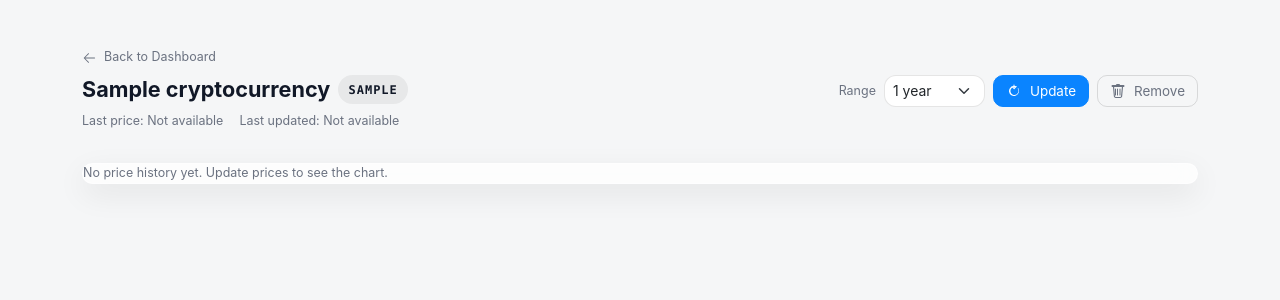
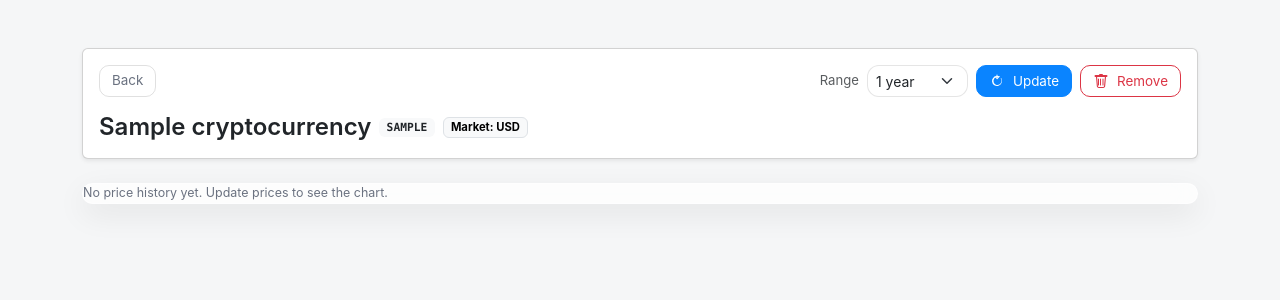
Before and after one commit to nytio/cripto_traker, a Flask app: page /cryptos/1 in a window 1280 px wide. Shown: the part 52-352 px from the top of the page. Run offline with Flask 3, Linux system fonts and the light colour scheme; the visitor is signed in with stand-in values (Sample User, id 1); tables that the repository leaves empty hold one stand-in row (values such as "Sample post"); parts of the project's set-up code (start-up, migrations or seed data) failed here and were passed over; some libraries are stand-ins or nearby versions.

Commit message:
Detalle de cripto con hero y tarjetas de métricas

```diff
--- a/web/app/templates/crypto_detail.html
+++ b/web/app/templates/crypto_detail.html
@@ -18,38 +18,24 @@
   {% endif %}
   {% set price_prefix = '$' if currency == 'USD' else '' %}
 
-  <div class="ct-page-header mb-4">
-    <a class="d-inline-flex align-items-center gap-2 text-decoration-none ct-meta mb-2" href="{{ url_for('dashboard.index') }}">
-      <svg xmlns="http://www.w3.org/2000/svg" width="14" height="14" fill="currentColor" aria-hidden="true" viewBox="0 0 16 16">
-        <path d="M15 8a.5.5 0 0 1-.5.5H3.707l4.147 4.146a.5.5 0 0 1-.708.708l-5-5a.5.5 0 0 1 0-.708l5-5a.5.5 0 1 1 .708.708L3.707 7.5H14.5A.5.5 0 0 1 15 8z"/>
-      </svg>
-      Back to Dashboard
-    </a>
+  <section class="card shadow-sm mb-4">
+    <div class="card-body">
       <div class="d-flex flex-wrap align-items-start justify-content-between gap-3">
         <div>
+          <a class="btn btn-sm btn-outline-secondary mb-3" href="{{ url_for('dashboard.index') }}">
+            Back
+          </a>
           <div class="d-flex flex-wrap align-items-center gap-2">
-          <h1 class="ct-page-title mb-0">{{ crypto.name or crypto.coingecko_id }}</h1>
+            <h1 class="h4 fw-semibold mb-0">{{ crypto.name or crypto.coingecko_id }}</h1>
             {% if crypto.symbol %}
-            <span class="ct-symbol ct-mono">{{ crypto.symbol|upper }}</span>
+              <span class="badge bg-light text-dark text-uppercase ct-mono">{{ crypto.symbol|upper }}</span>
             {% endif %}
-        </div>
-        <div class="d-flex flex-wrap gap-3 mt-2 ct-meta">
-          <div>
-            Last price:
-            {% if ns.last_price is not none %}
-              <span class="ct-price" title="{{ price_prefix }}{{ "{:,.4f}".format(ns.last_price) }}">{{ price_prefix }}{{ "{:,.2f}".format(ns.last_price) }}</span>
-            {% else %}
-              Not available
-            {% endif %}
-          </div>
-          <div>
-            Last updated: {{ ns.last_date if ns.last_date else 'Not available' }}
-          </div>
+            <span class="badge text-bg-light border">Market: {{ currency }}</span>
           </div>
         </div>
         <div class="d-flex flex-wrap align-items-center gap-2">
           <form method="get" class="d-flex align-items-center gap-2" id="range-form">
-          <label for="days" class="form-label mb-0 ct-meta">Range</label>
+            <label for="days" class="form-label mb-0 text-muted small">Range</label>
             <select class="form-select form-select-sm" id="days" name="days" data-crypto-id="{{ crypto.id }}">
               <option value="0" {% if days == 0 %}selected{% endif %}>All</option>
               <option value="1825" {% if days == 1825 %}selected{% endif %}>5 years</option>
@@ -65,7 +51,7 @@
             </svg>
             <span>Update</span>
           </button>
-        <button type="button" class="btn btn-sm btn-outline-secondary ct-btn-icon" data-bs-toggle="modal" data-bs-target="#remove-modal" data-remove-action="{{ url_for('cryptos.remove_crypto', crypto_id=crypto.id) }}" data-remove-name="{{ crypto.name or crypto.coingecko_id }}" data-remove-symbol="{{ crypto.symbol|upper if crypto.symbol else '' }}" aria-label="Remove" title="Remove">
+          <button type="button" class="btn btn-sm btn-outline-danger ct-btn-icon" data-bs-toggle="modal" data-bs-target="#remove-modal" data-remove-action="{{ url_for('cryptos.remove_crypto', crypto_id=crypto.id) }}" data-remove-name="{{ crypto.name or crypto.coingecko_id }}" data-remove-symbol="{{ crypto.symbol|upper if crypto.symbol else '' }}" aria-label="Remove" title="Remove">
             <svg xmlns="http://www.w3.org/2000/svg" width="16" height="16" fill="currentColor" aria-hidden="true" viewBox="0 0 16 16">
               <path d="M5.5 5.5a.5.5 0 0 1 .5.5v6a.5.5 0 0 1-1 0v-6a.5.5 0 0 1 .5-.5zm2.5.5a.5.5 0 0 0-1 0v6a.5.5 0 0 0 1 0v-6zm2-.5a.5.5 0 0 1 .5.5v6a.5.5 0 0 1-1 0v-6a.5.5 0 0 1 .5-.5z"/>
               <path d="M14.5 3a1 1 0 0 1-1 1H13l-.854 9.604A2 2 0 0 1 10.153 15H5.847a2 2 0 0 1-1.993-1.396L3 4H2.5a1 1 0 0 1 0-2H6a1 1 0 0 1 1-1h2a1 1 0 0 1 1 1h3.5a1 1 0 0 1 1 1zM4.118 4l.805 9.047A1 1 0 0 0 5.847 14h4.306a1 1 0 0 0 .924-.953L11.882 4H4.118z"/>
@@ -75,6 +61,7 @@
         </div>
       </div>
     </div>
+  </section>
 
   <div class="modal fade" id="backfill-modal" tabindex="-1" aria-labelledby="backfill-modal-label" aria-hidden="true">
     <div class="modal-dialog">
@@ -132,46 +119,95 @@
 
 
   {% if series %}
+    {% if ns.change_value is not none %}
+      {% set change_class = 'text-success' if ns.change_value >= 0 else 'text-danger' %}
+    {% else %}
+      {% set change_class = 'text-muted' %}
+    {% endif %}
     <div class="row g-3 mb-3">
-      <div class="col-12 col-md-4">
-        <div class="ct-card ct-kpi p-3 h-100">
-          <div class="ct-meta">Latest price</div>
-          <div class="ct-kpi-value ct-price" title="{{ price_prefix }}{{ "{:,.4f}".format(ns.last_price) if ns.last_price is not none else '--' }}">
+      <div class="col-12 col-md-3">
+        <div class="card shadow-sm h-100">
+          <div class="card-body">
+            <div class="d-flex align-items-center gap-2 text-muted small">
+              <svg xmlns="http://www.w3.org/2000/svg" width="16" height="16" fill="currentColor" aria-hidden="true" viewBox="0 0 16 16">
+                <path d="M2.5 2a.5.5 0 0 0 0 1H4v9a2 2 0 0 0 2 2h5a2 2 0 0 0 2-2V3h1.5a.5.5 0 0 0 0-1h-12zm2.5 1h6v9a1 1 0 0 1-1 1H6a1 1 0 0 1-1-1V3z"/>
+                <path d="M5 0a1 1 0 0 0-1 1v1h8V1a1 1 0 0 0-1-1H5z"/>
+              </svg>
+              Latest price
+            </div>
+            <div class="fs-4 fw-semibold mt-2 ct-price" title="{{ price_prefix }}{{ "{:,.4f}".format(ns.last_price) if ns.last_price is not none else '--' }}">
               {% if ns.last_price is not none %}
                 {{ price_prefix }}{{ "{:,.2f}".format(ns.last_price) }}
               {% else %}
                 --
               {% endif %}
             </div>
-          <div class="ct-meta">{{ currency }}</div>
+            <div class="text-muted small">{{ currency }}</div>
           </div>
         </div>
-      <div class="col-12 col-md-4">
-        <div class="ct-card ct-kpi p-3 h-100">
-          <div class="ct-meta">Date</div>
-          <div class="ct-kpi-value">
-            {{ ns.last_date if ns.last_date else 'Not available' }}
       </div>
-          <div class="ct-meta">Last updated</div>
+      <div class="col-12 col-md-3">
+        <div class="card shadow-sm h-100">
+          <div class="card-body">
+            <div class="d-flex align-items-center gap-2 text-muted small">
+              <svg xmlns="http://www.w3.org/2000/svg" width="16" height="16" fill="currentColor" aria-hidden="true" viewBox="0 0 16 16">
+                <path d="M8 3a5 5 0 1 0 4.546 2.914.5.5 0 0 0-.912-.41A4 4 0 1 1 8 4h1.5a.5.5 0 0 0 0-1H8z"/>
+                <path d="M8 1.5a.5.5 0 0 0-.5.5v2.793L6.354 3.146a.5.5 0 1 0-.708.708l2.147 2.146a.5.5 0 0 0 .707 0l2.147-2.146a.5.5 0 0 0-.708-.708L8.5 4.793V2a.5.5 0 0 0-.5-.5z"/>
+              </svg>
+              24h change
             </div>
+            <div class="fs-4 fw-semibold mt-2 ct-price {{ change_class }}">
+              {% if ns.change_value is not none %}
+                {% if ns.change_value >= 0 %}+{% endif %}{{ price_prefix }}{{ "{:,.2f}".format(ns.change_value) }}
+              {% else %}
+                --
+              {% endif %}
             </div>
-      {% if ns.change_value is not none %}
-        {% set change_class = 'text-success' if ns.change_value >= 0 else 'text-danger' %}
-        <div class="col-12 col-md-4">
-          <div class="ct-card ct-kpi p-3 h-100">
-            <div class="ct-meta">Change</div>
-            <div class="ct-kpi-value ct-price {{ change_class }}" title="{{ price_prefix }}{{ "{:,.4f}".format(ns.change_value) }}">
-              {% if ns.change_value >= 0 %}+{% endif %}{{ price_prefix }}{{ "{:,.2f}".format(ns.change_value) }}
-            </div>
+            <div class="text-muted small">
               {% if ns.change_pct is not none %}
-              <div class="ct-meta">{{ "%.2f"|format(ns.change_pct) }}%</div>
+                {{ "%.2f"|format(ns.change_pct) }}%
+              {% else %}
+                --
               {% endif %}
             </div>
           </div>
-      {% endif %}
         </div>
-    <div class="ct-card p-3">
-      <div id="price-chart" class="chart-container" data-crypto-id="{{ crypto.id }}" data-series='{{ series|tojson }}' data-prophet='{{ prophet_forecast|tojson }}' data-prophet-cutoff="{{ prophet_cutoff or '' }}" data-prophet-line="{{ prophet_line_date or '' }}" data-lstm='{{ lstm_forecast|tojson }}' data-lstm-cutoff="{{ lstm_cutoff or '' }}" data-lstm-line="{{ lstm_line_date or '' }}" data-gru='{{ gru_forecast|tojson }}' data-gru-cutoff="{{ gru_cutoff or '' }}" data-gru-line="{{ gru_line_date or '' }}" data-currency="{{ currency }}"></div>
+      </div>
+      <div class="col-12 col-md-3">
+        <div class="card shadow-sm h-100">
+          <div class="card-body">
+            <div class="d-flex align-items-center gap-2 text-muted small">
+              <svg xmlns="http://www.w3.org/2000/svg" width="16" height="16" fill="currentColor" aria-hidden="true" viewBox="0 0 16 16">
+                <path d="M3.5 0a.5.5 0 0 1 .5.5V1h8V.5a.5.5 0 0 1 1 0V1h1a2 2 0 0 1 2 2v1H0V3a2 2 0 0 1 2-2h1V.5a.5.5 0 0 1 .5-.5zM0 5h16v9a2 2 0 0 1-2 2H2a2 2 0 0 1-2-2V5zm4 3a.5.5 0 0 0 0 1h8a.5.5 0 0 0 0-1H4z"/>
+              </svg>
+              Last update
+            </div>
+            <div class="fs-5 fw-semibold mt-2">
+              {{ ns.last_date if ns.last_date else 'Not available' }}
+            </div>
+            <div class="text-muted small">Date</div>
+          </div>
+        </div>
+      </div>
+      <div class="col-12 col-md-3">
+        <div class="card shadow-sm h-100">
+          <div class="card-body">
+            <div class="d-flex align-items-center gap-2 text-muted small">
+              <svg xmlns="http://www.w3.org/2000/svg" width="16" height="16" fill="currentColor" aria-hidden="true" viewBox="0 0 16 16">
+                <path d="M4 2a2 2 0 1 0 0 4 2 2 0 0 0 0-4zm9 2a2 2 0 1 0-4 0 2 2 0 0 0 4 0zM0 7a2 2 0 0 1 2-2h4a2 2 0 0 1 2 2v1H0V7zm10-2h4a2 2 0 0 1 2 2v1h-6V7a2 2 0 0 1 2-2zm-4 6a2 2 0 0 0-2-2H2a2 2 0 0 0-2 2v1h6v-1zm6-2a2 2 0 0 0-2 2v1h6v-1a2 2 0 0 0-2-2h-2z"/>
+              </svg>
+              Data source
+            </div>
+            <div class="fs-5 fw-semibold mt-2">CoinGecko</div>
+            <div class="text-muted small">Market data</div>
+          </div>
+        </div>
+      </div>
+    </div>
+    <div class="card shadow-sm mb-3">
+      <div class="card-body p-3">
+        <div id="price-chart" class="chart-container bg-white rounded-3" data-crypto-id="{{ crypto.id }}" data-series='{{ series|tojson }}' data-prophet='{{ prophet_forecast|tojson }}' data-prophet-cutoff="{{ prophet_cutoff or '' }}" data-prophet-line="{{ prophet_line_date or '' }}" data-lstm='{{ lstm_forecast|tojson }}' data-lstm-cutoff="{{ lstm_cutoff or '' }}" data-lstm-line="{{ lstm_line_date or '' }}" data-gru='{{ gru_forecast|tojson }}' data-gru-cutoff="{{ gru_cutoff or '' }}" data-gru-line="{{ gru_line_date or '' }}" data-currency="{{ currency }}"></div>
+      </div>
     </div>
     <div class="ct-card p-3 mt-3">
       <div class="ct-toolbar">
```
Lines whose indentation alone changed are shown as unchanged.
